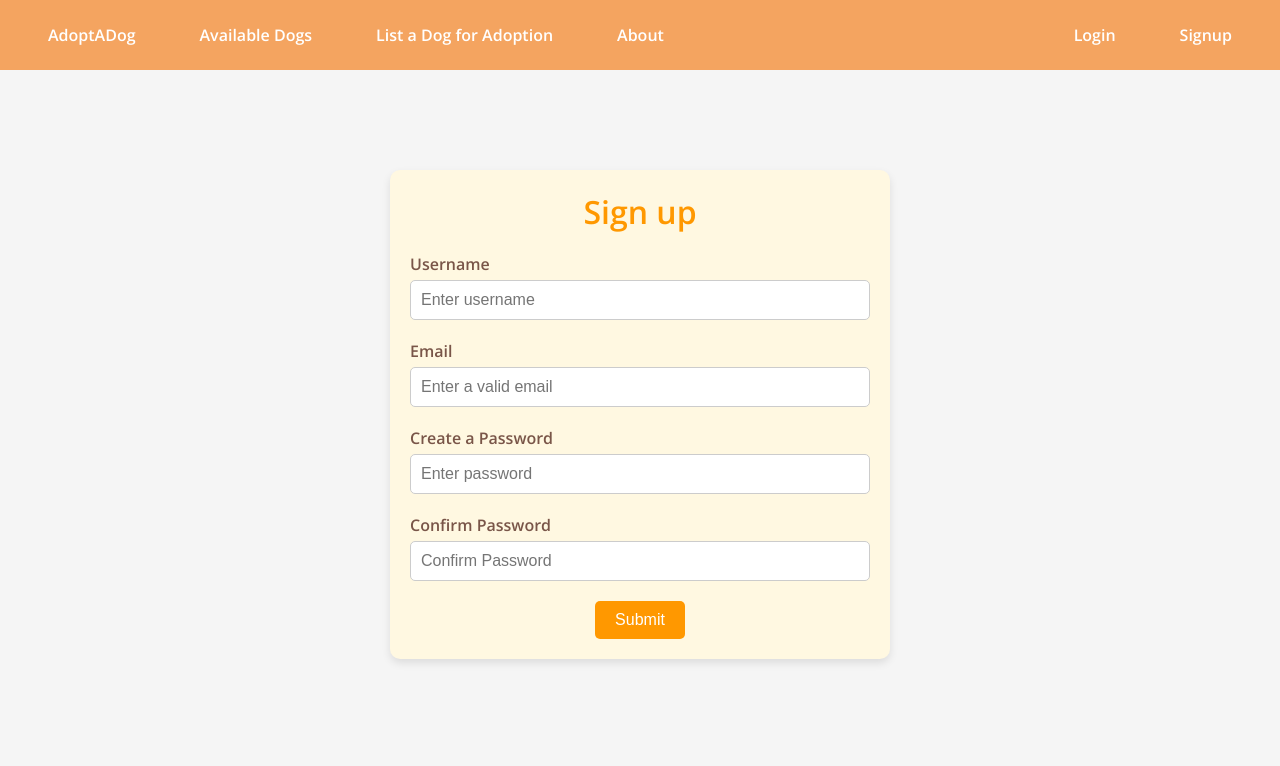
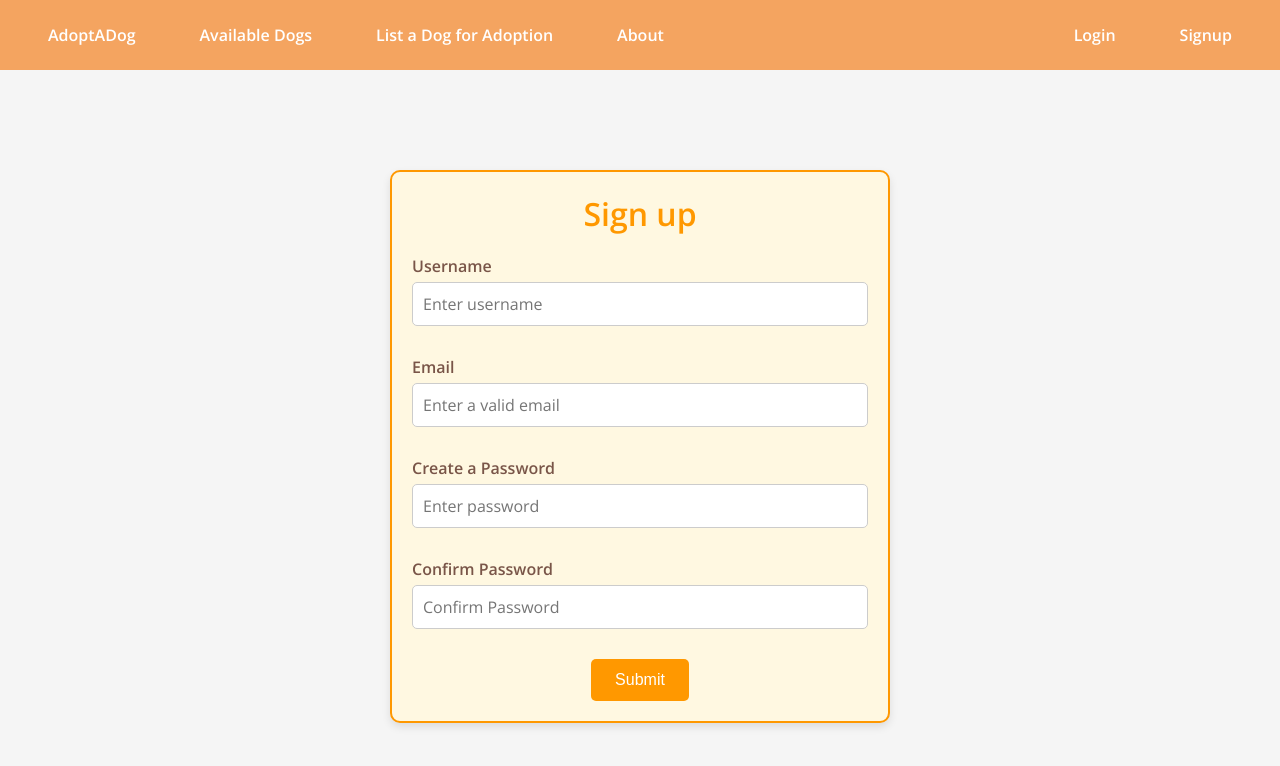
Before and after one commit to asuarez9382/AdoptADog, a React (Create React App) app in the folder client/: page /signup in a window 1280 px wide. Shown: the top 766 px of the page. Built offline with nearby package versions, Linux system fonts and the light colour scheme; no server answers.

Commit message:
styles login and signup form

```diff
--- a/client/src/index.css
+++ b/client/src/index.css
@@ -315,65 +315,74 @@ button[type="submit"]:hover {
 /* Styles for SignupForm component */
 .signup-form {
   max-width: 500px;
-  text-align: center;
   margin: 100px auto;
   padding: 20px;
-  border-radius: 10px;
   background-color: #fff8e1; /* Light cream background */
+  border: 2px solid #ff9800; /* Orange border */
+  border-radius: 10px; /* Rounded corners */
   box-shadow: 0 4px 8px rgba(0, 0, 0, 0.1); /* Subtle shadow */
+  text-align: center; /* Center-align the text content */
 }
 
-
-
+/* Title for the signup form */
 .signup-form h1 {
   color: #ff9800; /* Orange color for the title */
-  margin-bottom: 20px;
   font-size: 2rem;
-  text-align: center;
+  font-weight: bold;
+  margin-bottom: 20px; /* Space below the heading */
 }
 
+/* Form group styling */
 .signup-form .form-group {
   margin-bottom: 20px;
   text-align: left;
 }
 
+/* Label styling */
 .signup-form .form-group label {
   display: block;
   font-size: 1rem;
   color: #795548; /* Brown color for labels */
   margin-bottom: 5px;
+  font-weight: bold; /* Bold labels */
 }
 
+/* Input styling */
 .signup-form .form-group input {
-  width: 100%;
+  width: 100%; /* Full width */
   padding: 10px;
   font-size: 1rem;
   border: 1px solid #ccc;
-  border-radius: 5px;
+  border-radius: 5px; /* Rounded corners */
   box-sizing: border-box;
+  font-family: 'Open Sans', sans-serif; /* Font family */
+  margin-bottom: 10px; /* Space below inputs */
 }
 
+/* Button styling */
 .signup-form button[type="submit"] {
-  background-color: #ff9800; /* Orange background */
-  color: #fff; /* White text */
-  padding: 10px 20px;
-  border: none;
-  border-radius: 5px;
-  font-size: 1rem;
-  cursor: pointer;
-  transition: background-color 0.3s ease, transform 0.3s ease;
+  background-color:#ff9800; /* Orange */
+  color: #FFFFFF; /* White text */
+  border: none; /* No border */
+  padding: 0.75rem 1.5rem; /* Padding inside button */
+  font-size: 1rem; /* Font size */
+  cursor: pointer; /* Pointer cursor on hover */
+  border-radius: 5px; /* Rounded corners */
+  transition: background-color 0.3s ease, transform 0.3s ease; /* Smooth transition */
 }
 
 .signup-form button[type="submit"]:hover {
   background-color: #e68900; /* Darker orange on hover */
-  transform: translateY(-2px);
+  transform: translateY(-2px); /* Slight lift on hover */
 }
 
+/* Error message styling */
 .signup-form .form-error {
-  color:#4caf50;
-  font-weight:bold;
+  color: #4caf50; /* Green color for error messages */
+  font-weight: bold; /* Bold text for error messages */
   margin-top: 5px;
 }
+
 
 .confirmation-container {
   background-color: #fff; /* White background for the whole page */
@@ -456,7 +465,7 @@ button[type="submit"]:hover {
 
 /* Button styling */
 .login-form .form-button {
-  background-color:#ff9800; /* Chocolate brown */
+  background-color:#ff9800; /* Orange */
   color: #FFFFFF; /* White text */
   border: none; /* No border */
   padding: 0.75rem 1.5rem; /* Padding inside button */
--- a/client/src/pages/Appointment.js
+++ b/client/src/pages/Appointment.js
@@ -15,7 +15,6 @@ function Appointment(){
     //style dog form to match this form
     //check if adding a new dog navigates user to home page
     // style filtered dogs page to look like available dogs page
-    //style log in and sign up forms to look like this form
     // make about page
     // make error page
     //make a footer
```
